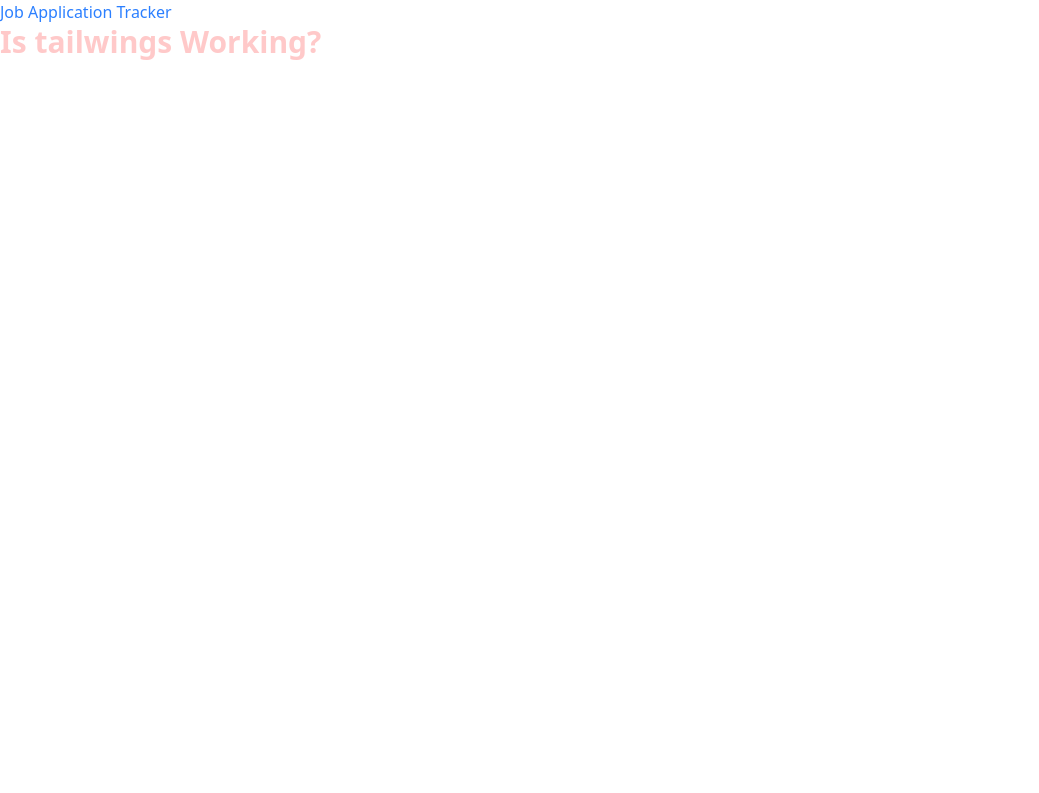
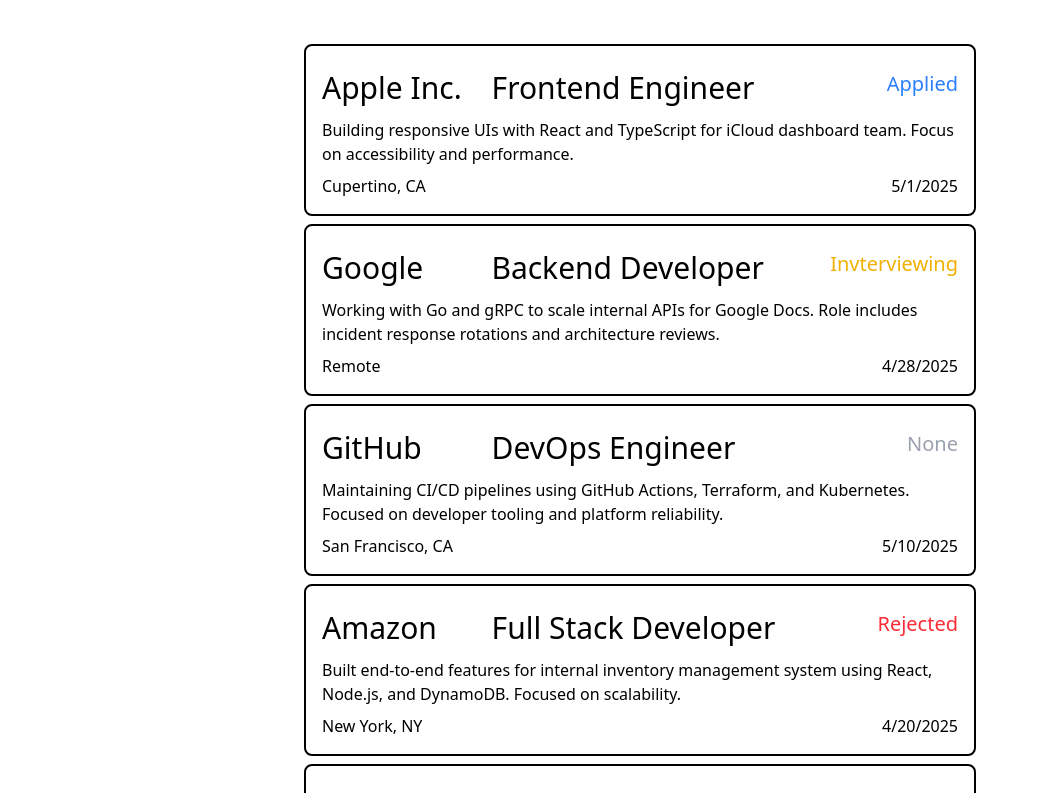
Before and after one commit to gustavoSo3/application-tracker, a React (Vite) app in the folder client/: page / in a window 1280 px wide. Shown: the top 793 px of the page, without its empty margins (0-1039 px from the left). Built offline with nearby package versions, Linux system fonts and the light colour scheme.

Commit message:
Created JobCard
Include basic info:

* Job Title
* Company Name
* Location
* Applied date
* Status
* URL
* Description

Basic design using tailwind, and a pluging for the number
of lines displaded in the job card

```diff
--- a/client/package.json
+++ b/client/package.json
@@ -18,8 +18,10 @@
   },
   "devDependencies": {
     "@tailwindcss/forms": "^0.5.10",
+    "@tailwindcss/line-clamp": "^0.4.4",
     "@tailwindcss/postcss": "^4.1.7",
     "@tailwindcss/vite": "^4.1.7",
+    "@types/node": "^22.15.20",
     "@types/react": "^19.1.4",
     "@types/react-dom": "^19.1.5",
     "@vitejs/plugin-react": "^4.4.1",
--- a/client/src/App.tsx
+++ b/client/src/App.tsx
@@ -1,8 +1,65 @@
+import { JobApplicationStatus} from "./Types"
 
+import { JobCardProps , JobCard} from "./JobCard"
 
 function App() {
+
+		const jobCards: JobCardProps[] = [
+		{
+			jobTitle: "Frontend Engineer",
+			companyName: "Apple Inc.",
+			location: "Cupertino, CA",
+			appliedDate: new Date("2025-05-01"),
+			status: JobApplicationStatus.Applied,
+			url: new URL("https://jobs.apple.com"),
+			description: "Building responsive UIs with React and TypeScript for iCloud dashboard team. Focus on accessibility and performance."
+		},
+		{
+			jobTitle: "Backend Developer",
+			companyName: "Google",
+			location: "Remote",
+			appliedDate: new Date("2025-04-28"),
+			status: JobApplicationStatus.Interviewing,
+			url: new URL("https://careers.google.com"),
+			description: "Working with Go and gRPC to scale internal APIs for Google Docs. Role includes incident response rotations and architecture reviews."
+		},
+		{
+			jobTitle: "DevOps Engineer",
+			companyName: "GitHub",
+			location: "San Francisco, CA",
+			appliedDate: new Date("2025-05-10"),
+			status: JobApplicationStatus.None,
+			url: new URL("https://github.com/about/careers"),
+			description: "Maintaining CI/CD pipelines using GitHub Actions, Terraform, and Kubernetes. Focused on developer tooling and platform reliability."
+		},
+		{
+			jobTitle: "Full Stack Developer",
+			companyName: "Amazon",
+			location: "New York, NY",
+			appliedDate: new Date("2025-04-20"),
+			status: JobApplicationStatus.Rejected,
+			url: new URL("https://amazon.jobs"),
+			description: "Built end-to-end features for internal inventory management system using React, Node.js, and DynamoDB. Focused on scalability."
+		},
+		{
+			jobTitle: "Software Engineer Intern",
+			companyName: "Stripe",
+			location: "Seattle, WA",
+			appliedDate: new Date("2025-05-15"),
+			status: JobApplicationStatus.Offer,
+			url: new URL("https://stripe.com/jobs"),
+			description: "Summer internship working with Stripe’s Developer Experience team. Project includes building a CLI tool with Rust and TypeScript."
+		}
+	]
+
 	return (
-			<h1 className="text-blue-500">Job Application Tracker</h1>
+		<div className="flex flex-col">
+			{
+				jobCards.map((x, i) =>
+					<JobCard key={i} {...x}/>
+				)
+			}
+		</div>
 	)
 }
 
--- /dev/null
+++ b/client/src/JobCard.tsx
@@ -0,0 +1,58 @@
+import { JobApplicationStatus} from "./Types"
+
+//TODO: Change location from string to maps, or name location, oficial.
+export type JobCardProps = {
+	jobTitle: string,
+	companyName: string,
+	location: string,
+	appliedDate: Date,
+	status: JobApplicationStatus,
+	url: URL,
+	description: string
+}
+
+export function JobCard({jobTitle, companyName, location, appliedDate, status, url, description} : JobCardProps) {
+
+	const statusColorMap = {
+		[JobApplicationStatus.Applied]: "text-blue-500",
+		[JobApplicationStatus.Interviewing]: "text-yellow-500",
+		[JobApplicationStatus.Offer]: "text-green-500",
+		[JobApplicationStatus.Rejected]: "text-red-500",
+		[JobApplicationStatus.None]: "text-gray-400",
+		[JobApplicationStatus.Accepted]: "text-green-500"
+	}
+
+
+	return (
+		<div className="w-2xl mt-1 mb-1 p-4 pt-1 border-2 rounded-lg">
+
+			<div className="flex pt-5 pb-3">
+				<div className="flex flex-4">
+					<h2 className="flex-1 text-3xl">
+						{companyName}
+					</h2>
+
+					<div className="flex-2 text-3xl align-middle">
+						{jobTitle}
+					</div>
+				</div>
+
+				<div className="flex-1">
+					<h3 className={`text-xl ${statusColorMap[status]} text-right`}>
+						{status.valueOf()}
+					</h3>
+				</div>
+			</div>
+
+			<div className="line-clamp-3">
+				{description}
+			</div>
+
+			<div className="pt-2 flex">
+				<div className="flex-none">{location}</div>
+				<div className="flex-1"></div>
+				<div className="flex-none">{appliedDate.toLocaleDateString()}</div>
+			</div>
+		</div>
+	)
+}
--- /dev/null
+++ b/client/src/Types.tsx
@@ -0,0 +1,8 @@
+export enum JobApplicationStatus {
+	None = "None",
+	Applied = "Applied",
+	Interviewing = "Invterviewing",
+	Rejected = "Rejected",
+	Accepted = "Accepted",
+	Offer = "Offer"
+}
--- a/client/src/main.tsx
+++ b/client/src/main.tsx
@@ -5,9 +5,10 @@
 
 import "./index.css"
 
-ReactDOM.createRoot(document.getElementById('root')!).render(
+ReactDOM.createRoot(document.getElementById("root")!).render(
 	<React.StrictMode>
-		<App/>
-		<h1 className="text-red-200 font-bold text-3xl">Is tailwings Working?</h1>
+		<div className="pt-10 flex justify-center">
+			<App/>
+		</div>
 	</React.StrictMode>
 )
--- a/client/tailwind.config.ts
+++ b/client/tailwind.config.ts
@@ -1,11 +1,13 @@
 /** @type {import('tailwindcss').Config} */
 export default {
   content: [
-    "./index.html",
-    "./src/**/*.{js,ts,jsx,tsx}"
+    './index.html',
+    './src/**/*.{js,ts,jsx,tsx}',
   ],
   theme: {
     extend: {},
   },
-  plugins: [],
+  plugins: [
+		require("@tailwindcss/line-clamp"),
+	],
 }
```
Also changed, not shown: 1 other file (tests, documents, lock files or other folders).
